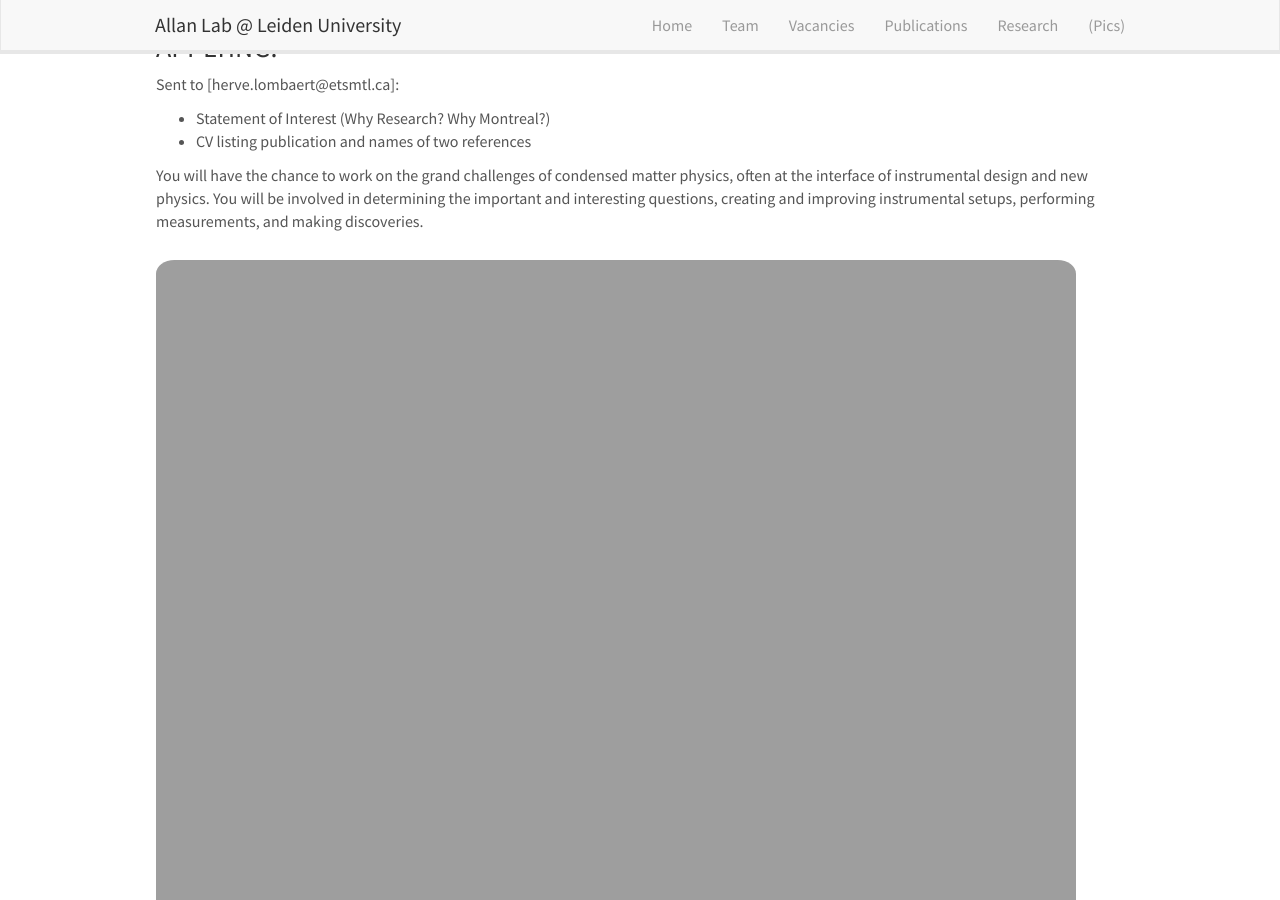
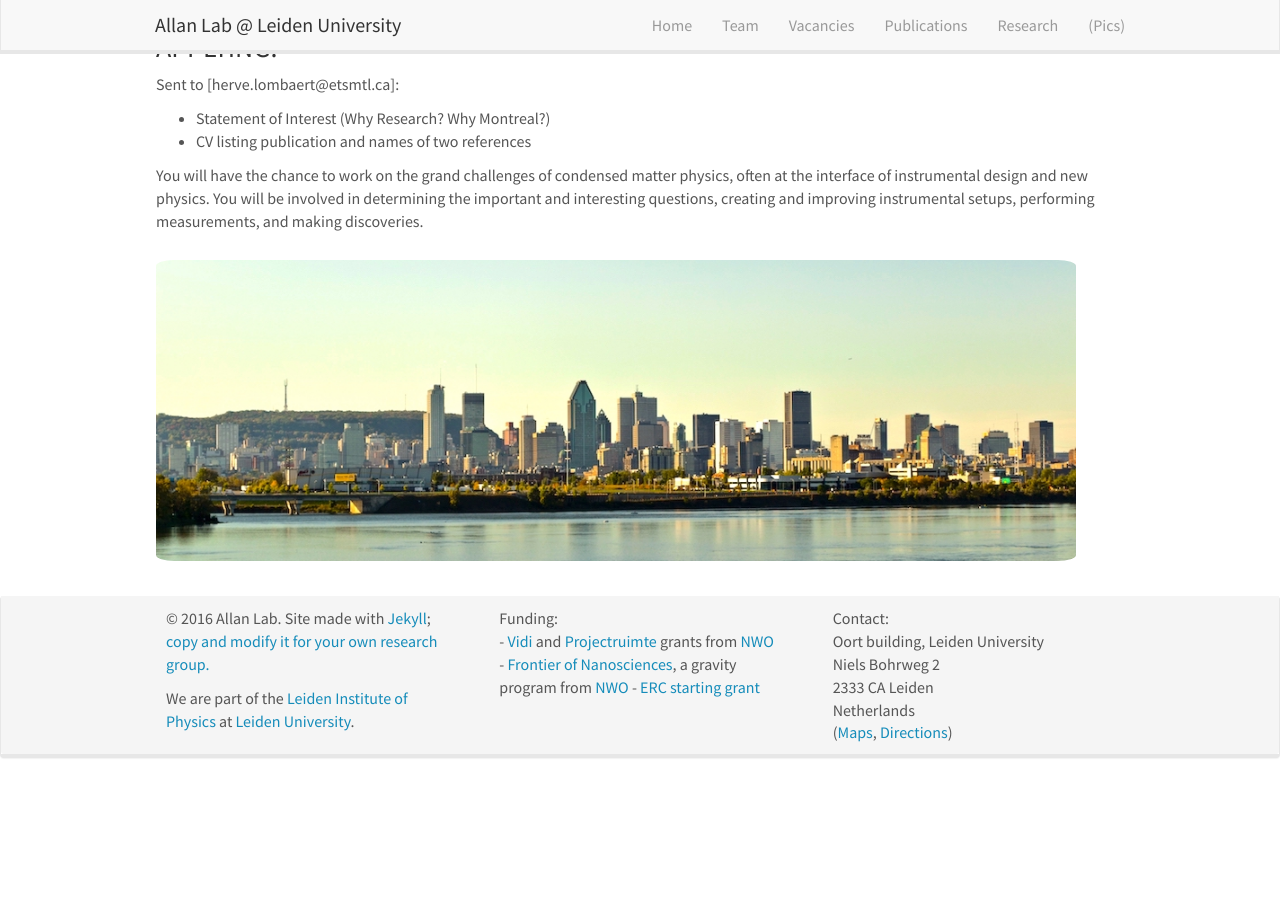
Before and after one commit to kharitz/shapets_website, a Jekyll site: the page built from _pages/openings.md, in a window 1280 px wide and 900 px high, scrolled down 619 px. Built offline with Jekyll 4.4.1, drawn with Linux system fonts in a browser that asks for light colours; nearby versions of some CDN libraries; after the commit the page ends 1399 px from its top, so only the background shows below that.

Commit message:
Update openings.md

```diff
--- a/_pages/openings.md
+++ b/_pages/openings.md
@@ -38,5 +38,5 @@ You will have the chance to work on the grand challenges of condensed matter phy
 
 
 <figure>
-<img src="{{ site.url }}{{ site.baseurl }}/images/picpic/montreal-skyline.jpg" width="95%">
+<img src="{{ site.url }}{{ site.baseurl }}/images/picpic/montreal-skyline.jpeg" width="95%">
 </figure>
```
